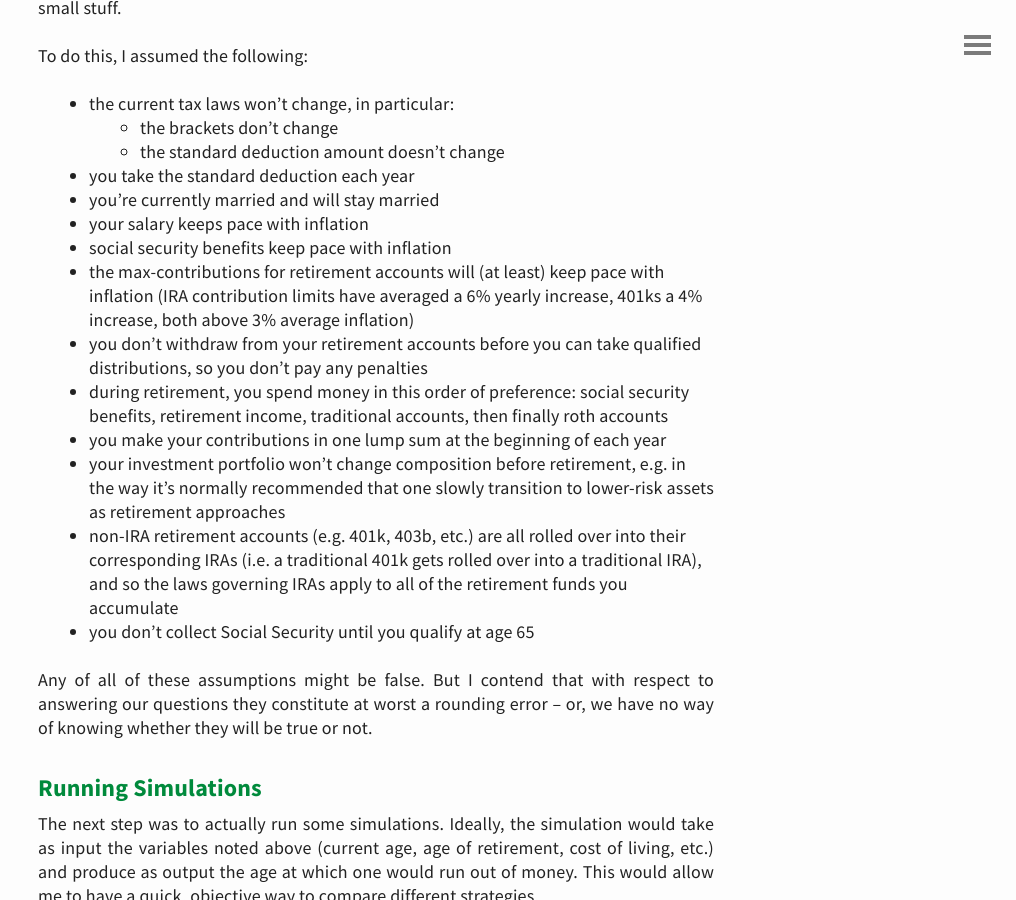
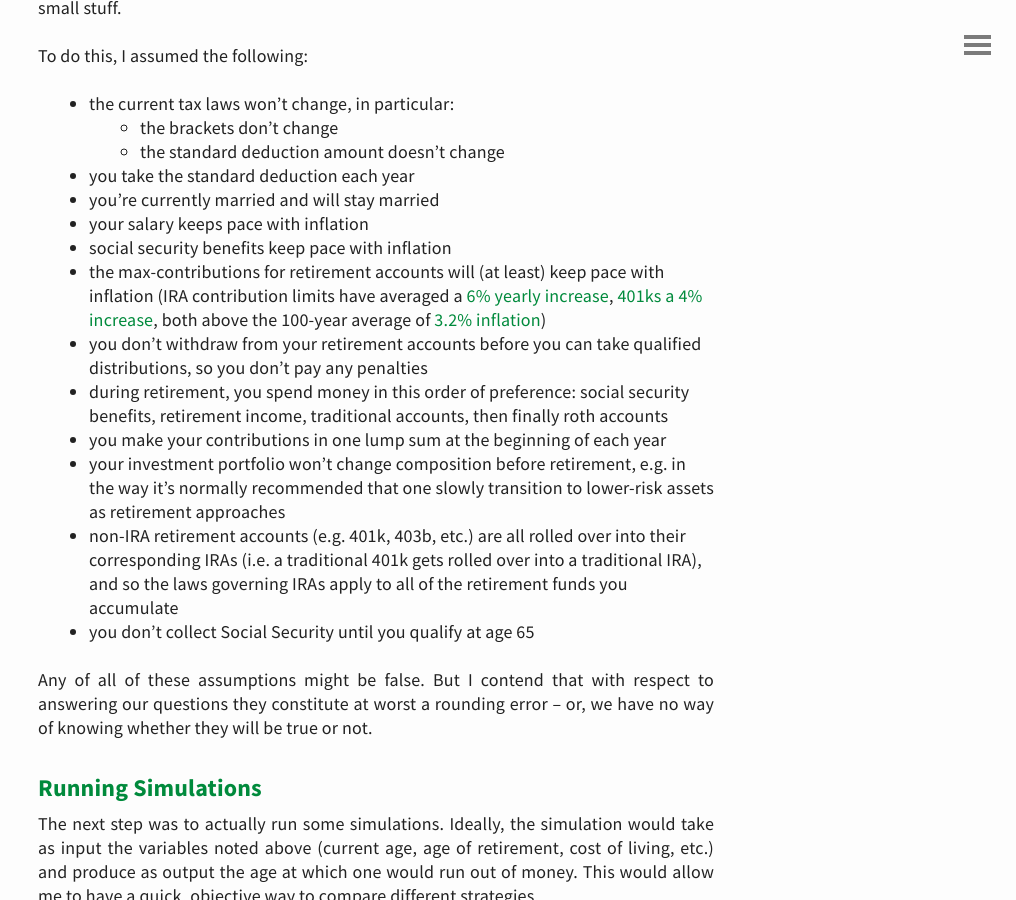
Before and after one commit to davidlaprade/davidlaprade.github.io, a Jekyll site: the page built from _posts/2018-9-8-optimal-roth-vs-traditional-mix.md, in a window 1280 px wide and 900 px high, scrolled down 4541 px. Shown: the whole window, without its empty margins (264-1280 px from the left). Built offline with Jekyll 4.4.1, drawn with Linux system fonts in a browser that asks for light colours; comment, search, counter and statistics services are not loaded; some of the changed text lies outside the part shown.

Commit message:
Add more Roth vs Trad notes

```diff
--- a/_posts/2018-9-8-optimal-roth-vs-traditional-mix.md
+++ b/_posts/2018-9-8-optimal-roth-vs-traditional-mix.md
@@ -189,8 +189,8 @@ To do this, I assumed the following:
 * your salary keeps pace with inflation
 * social security benefits keep pace with inflation
 * the max-contributions for retirement accounts will (at least) keep pace with
-  inflation (IRA contribution limits have averaged a 6% yearly increase, 401ks a 4%
-  increase, both above 3% average inflation)
+  inflation (IRA contribution limits have averaged a [6% yearly increase](https://dqydj.com/history-of-contributions-ira-limit/), [401ks a 4%
+  increase](http://www.pensions123.com/index.php/401k-limit-graph), both above the 100-year average of [3.2% inflation](https://inflationdata.com/Inflation/Inflation_Rate/Long_Term_Inflation.asp))
 * you don't withdraw from your retirement accounts before you can take qualified
   distributions, so you don't pay any penalties
 * during retirement, you spend money in this order of preference: social
```
Also changed, not shown: other parts of _posts/2018-9-8-optimal-roth-vs-traditional-mix.md (+4 -4 lines).
